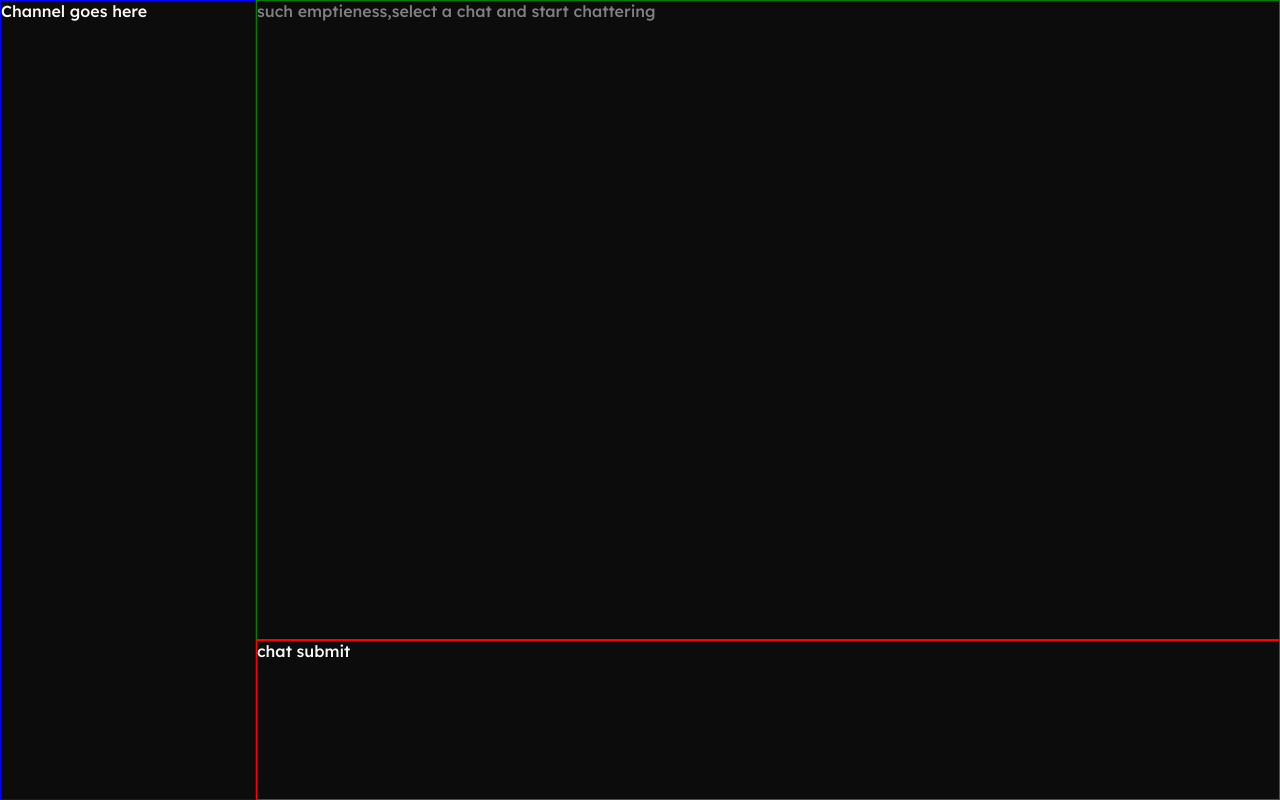
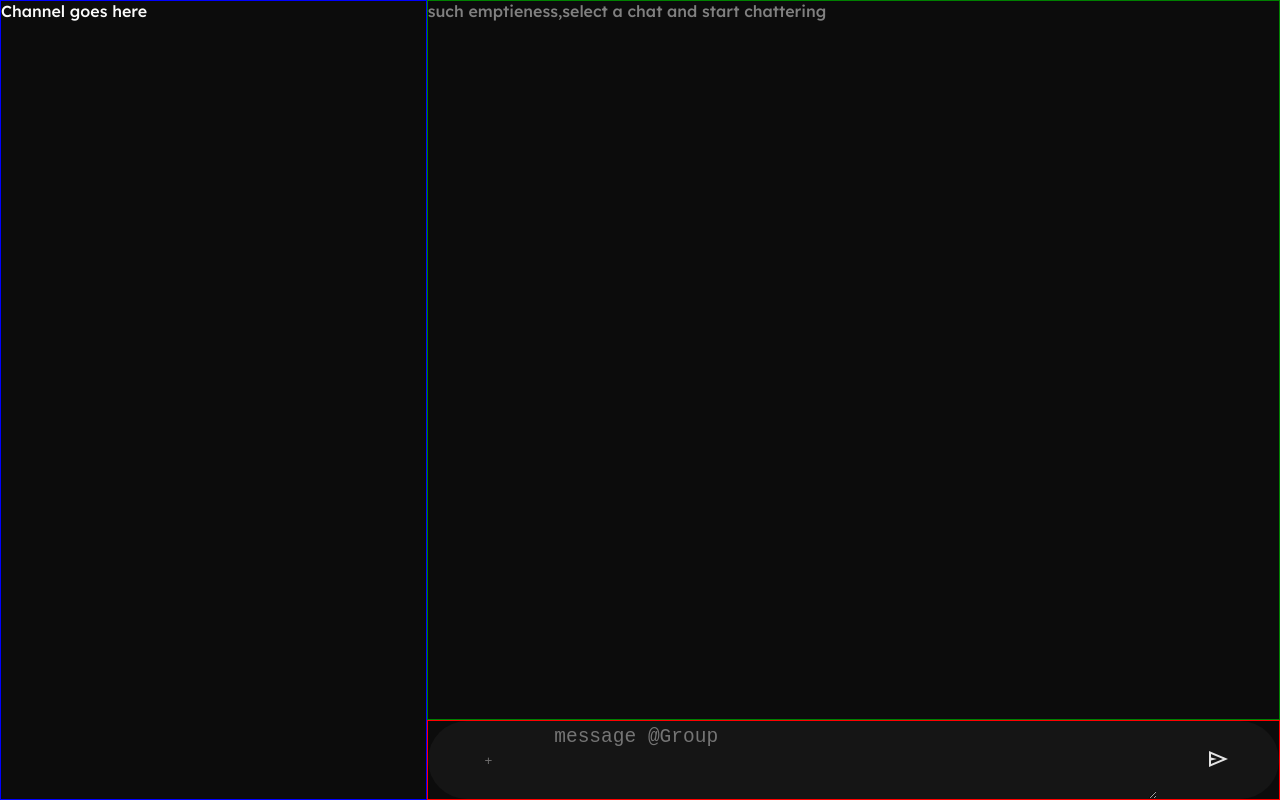
Before and after one commit to VoidOfMaya/litecome-front, a React (Vite) app: page /chatter in a window 1280 px wide. Built offline with nearby package versions, Linux system fonts and the light colour scheme.

Commit message:
creates basic message sending interface element and layout

```diff
--- a/src/components/channel/channel.jsx
+++ b/src/components/channel/channel.jsx
@@ -1,5 +1,6 @@
 import { useState } from 'react'
 import style from './channel.module.css'
+import sendMsg from '../../assets/icons/send.svg'
 const Channel = () =>{
     const [channels, setChannels] = useState(null);
     const [chnlMsgs, setChnlMsgs] = useState(<div>no chat open!</div>)
@@ -7,7 +8,14 @@ const Channel = () =>{
         <main className={style.channel}>
             <div className={style.sideNav}>Channel goes here</div>
             <div className={style.chatDisplay}> such emptieness,select a chat and start chattering</div>
-            <div className={style.chatInterface}>chat submit</div>
+            <div className={style.chatInterface}>
+                <button for='message' className={`${style.msgButton} ${style.rightBtn}`}>+</button>
+                <textarea id='message' name='message' className={style.msgTxtArea} placeholder='message @Group'>
+                </textarea>
+                <button for='message' className={`${style.msgButton} ${style.leftBtn}`}>
+                    <img src={sendMsg}></img>
+                </button>
+            </div>
         </main>
 
     )
--- a/src/components/channel/channel.module.css
+++ b/src/components/channel/channel.module.css
@@ -2,8 +2,8 @@
     /*layout*/
     height: 100%;
     display: grid;
-    grid-template-columns: 1fr 4fr;
-    grid-template-rows: 4fr 1fr;
+    grid-template-columns: 2fr 4fr;
+    grid-template-rows: 9fr 1fr;
     grid-template-areas:
     'sideNav chatDisplay'
     'sideNav chatInterface'  ;
@@ -24,4 +24,27 @@
 .chatInterface{
     grid-area: chatInterface;
     border: 1px solid red;
+
+    /*layout*/
+    display: grid;
+    grid-template-columns:1fr 5fr 1fr;
 }
+.msgTxtArea{
+    border-radius: 0px;
+}
+.msgButton{
+    /*color*/
+    background-color: #151515;
+}
+.rightBtn{
+    border-radius: 50px 0px 0px 50px;
+}
+.leftBtn{
+    border-radius: 0px 50px 50px 0px;
+}
+.msgButton:hover{
+    background-color: #0c0c0c;
+    fill:#E84545;
+    outline: 1px solid #E84545;
+    outline-offset: -1px;
+}
--- a/src/index.css
+++ b/src/index.css
@@ -69,6 +69,21 @@ input:hover{
     background-color: #2B2E4A;
     color: white;
 }
+textarea{
+    outline: none;
+    border: none;
+    padding: 5px;
+    border-radius: 10px;
+    /*colors*/
+    color: white;
+    background-color: #151515;
+
+    /*font settings*/
+    font-size: 1.5em;
+}
+textarea:hover{
+    background-color: #2B2E4A;
+}
 button{
     /*border*/
     outline: none;
```
